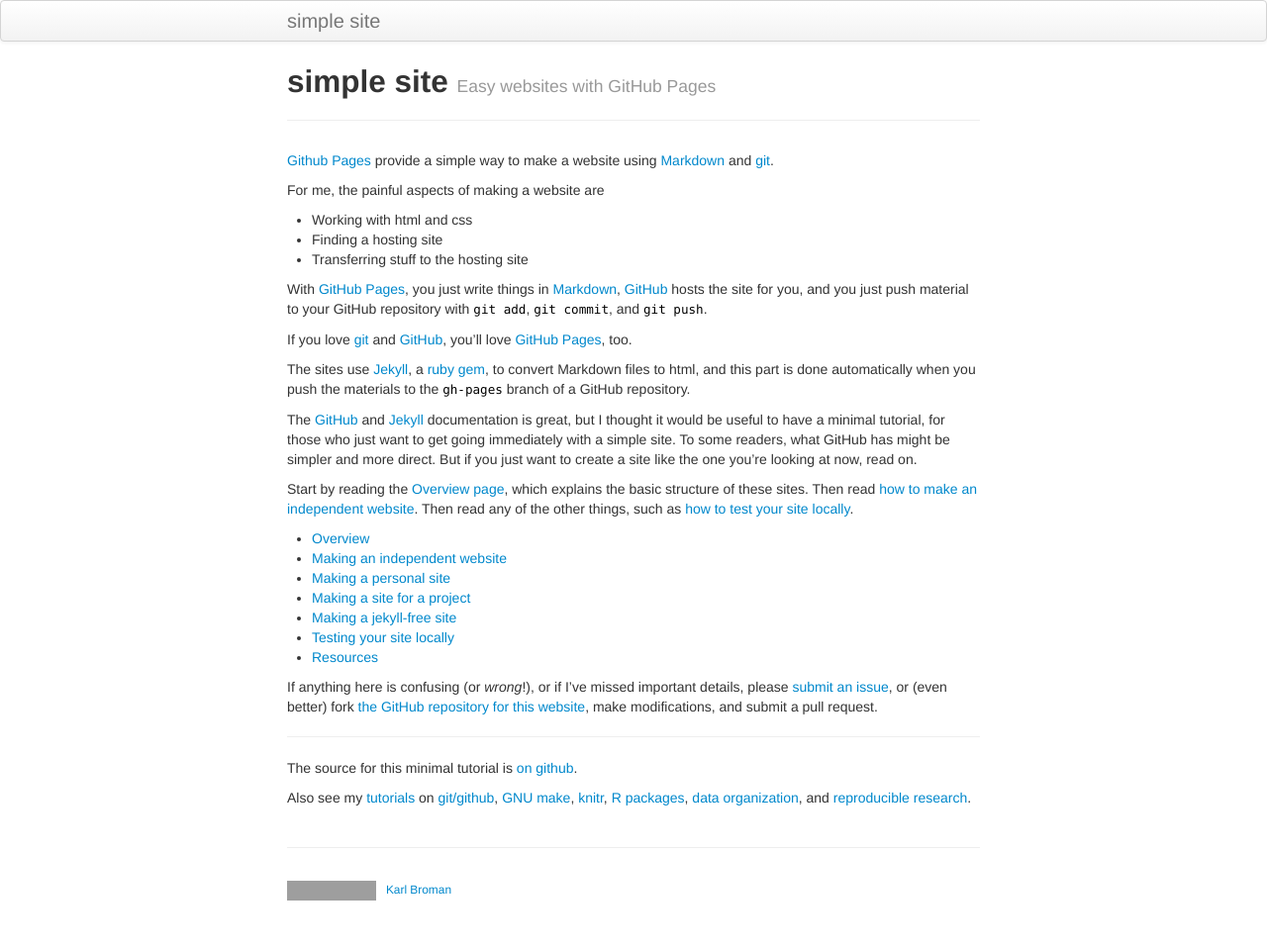
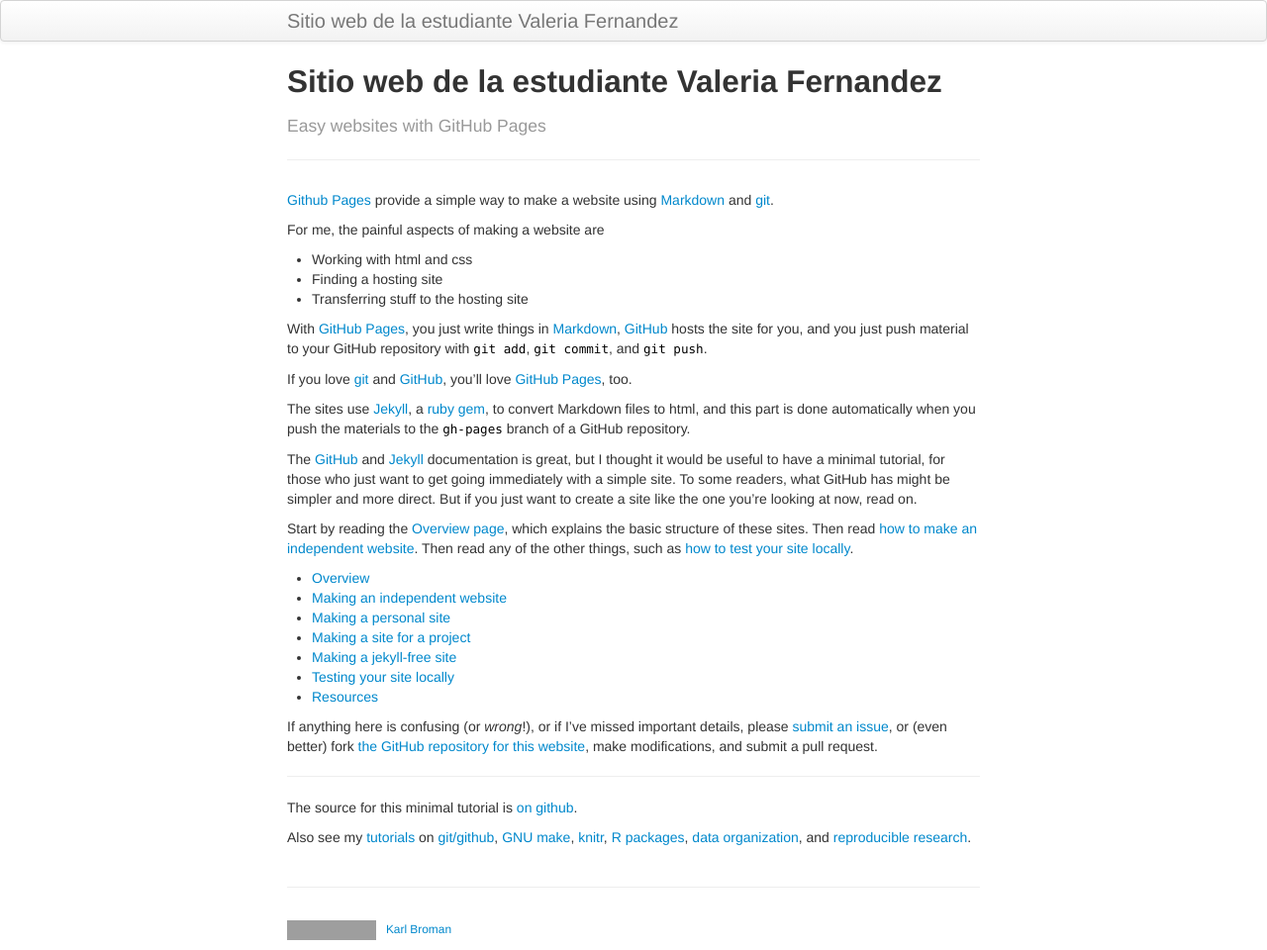
Before and after one commit to vuhleh/vuhleh.github.io, a Jekyll site: the page built from index.md, in a window 1280 px wide. Shown: the whole page at 99% size. Built offline with Jekyll 4.4.1, drawn with Linux system fonts in a browser that asks for light colours; before the commit the page ends 920 px from its top, so only the background shows below that; grey boxes are pictures that could not be loaded.

Commit message:
Cambios iniciales

```diff
--- a/_config.yml
+++ b/_config.yml
@@ -8,15 +8,15 @@ highlighter: rouge
 # Themes are encouraged to use these universal variables
 # so be sure to set them if your theme uses them.
 #
-title : simple site
+title : Sitio web de la estudiante Valeria Fernandez
 author :
-  name : Karl Broman
-  email : kbroman@gmail.com
-  github : kbroman
+  name : Valeria Fernandez
+  email : valefb@estudiantec.cr
+  github : vuhleh
   feedburner : nil
 
 # NOTE: Replacing this next line with your own URL
-production_url : https://kbroman.github.io/simple_site
+production_url : https://vuhleh.github.io/
 
 # Tell Github to use the kramdown markdown interpreter
 # (see https://help.github.com/articles/migrating-your-pages-site-from-maruku)
@@ -51,7 +51,7 @@ JB :
   #     This means always setting the protocol (http|https) or prefixing with "/"
   #
   # NOTE: Replace this next line with your own URL, likely with username.github.io
-  BASE_PATH : https://kbroman.org/simple_site
+  BASE_PATH : https://vuhleh.github.io/
 
   # By default, the asset_path is automatically defined relative to BASE_PATH plus the enabled theme.
   # ex: [BASE_PATH]/assets/themes/[THEME-NAME]
--- a/index.md
+++ b/index.md
@@ -1,8 +1,8 @@
 ---
 layout: page
-title: simple site
+title: Sitio web de la estudiante Valeria Fernandez
 tagline: Easy websites with GitHub Pages
-description: Minimal tutorial on making a simple website with GitHub Pages
+description: ¡Esta es mi página personal!
 ---
 
 [Github Pages](https://pages.github.com) provide a simple way to make a
```
